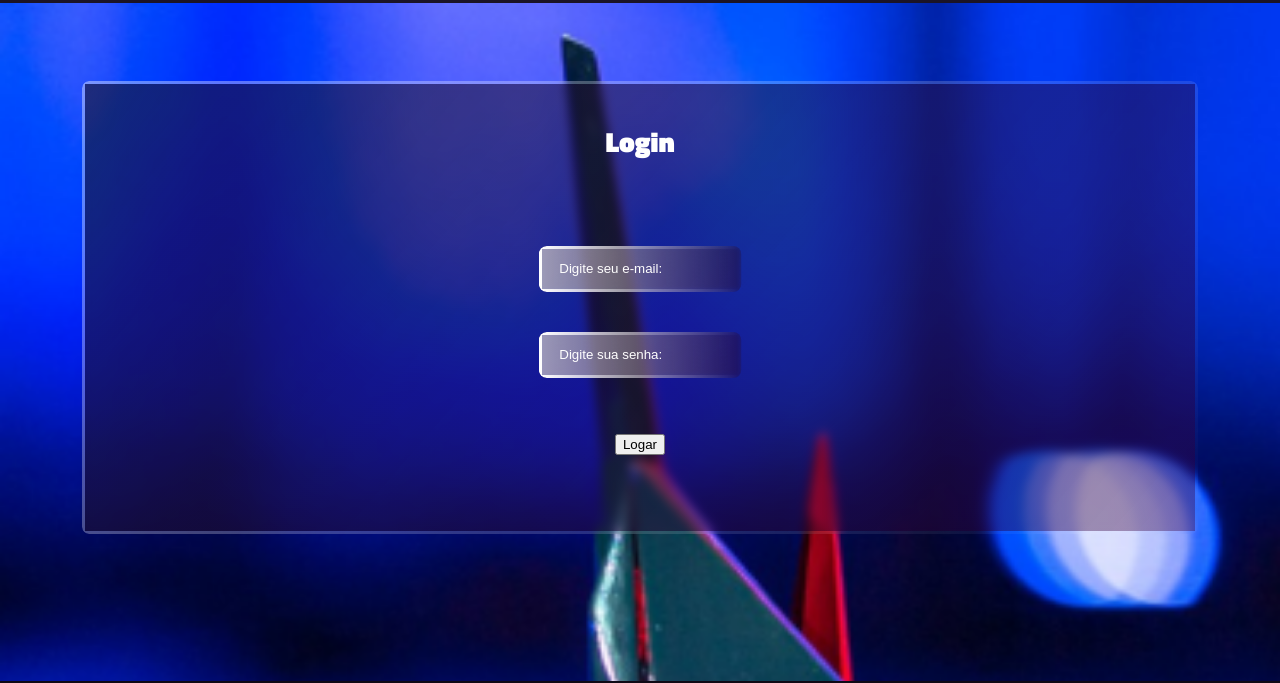
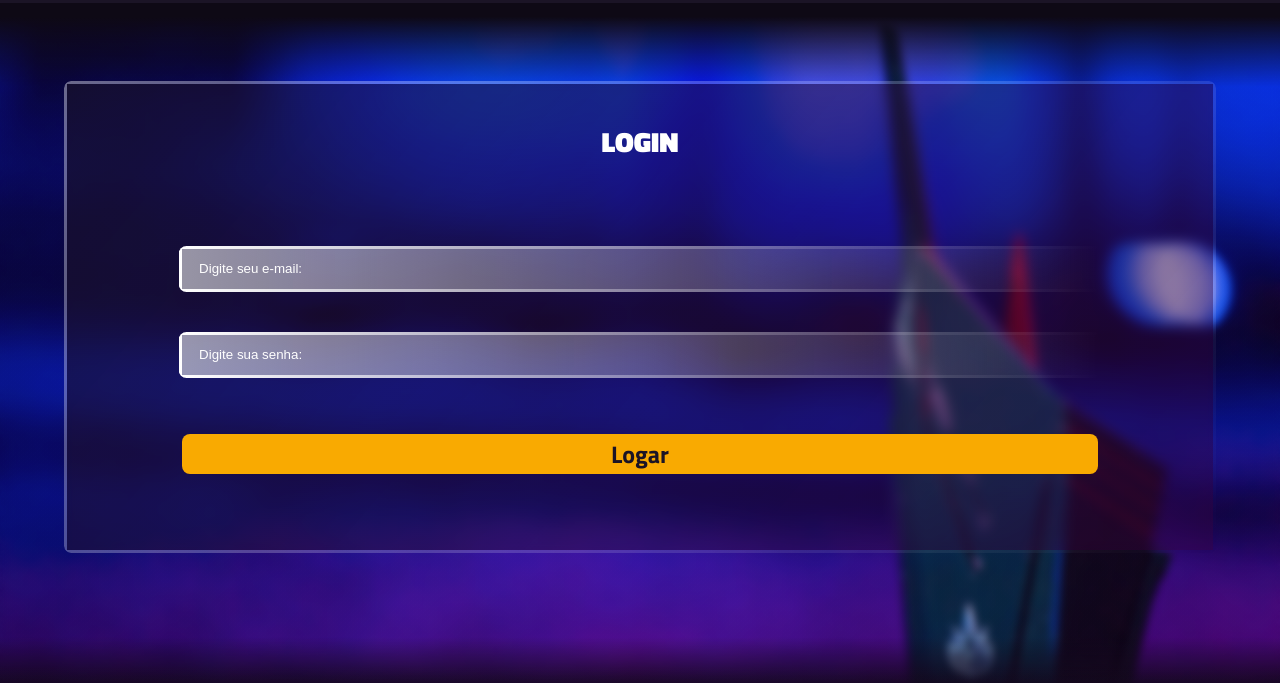
Before and after one commit to AllanR1991/senai-projetoGamer-htmlCssJs, a plain HTML site: page login.html in a window 1280 px wide. Shown: the part 137-820 px from the top of the page. Drawn offline with Linux system fonts and the light colour scheme; a web font is replaced by a local one.

Commit message:
fazedo blur na pagina login.

```diff
--- a/css/footer.css
+++ b/css/footer.css
@@ -127,7 +127,7 @@ footer::before {
     border-radius: 0px;
     padding: 0px;
     background-clip: padding-box;
-    backdrop-filter: blur(3px);
+    /* backdrop-filter: blur(3px); */
 }
 
 .footer-newsletter form {
--- a/css/sectionLogin.css
+++ b/css/sectionLogin.css
@@ -1,8 +1,20 @@
 .login {
+    position: relative;
     background-image: url(../assets/images/banner_login.png);
     background-repeat: no-repeat;
     background-size: cover;
-    padding: 78px 20px 147px 20px;
+    /* padding: 78px 20px 147px 20px; */
+    overflow: auto; /*No caso do colapso de margens, definir overflow: auto no elemento pai pode impedir que as margens do elemento filho colapsem com as margens do elemento pai.*/
+}
+
+.login::before {
+    position: absolute;
+    bottom: 0;
+    content: "";
+    background: linear-gradient(180deg, #0E0915 2%, rgba(67, 3, 99, 0.1) 12%),linear-gradient(0deg, #0E0915 0, rgba(67, 3, 99,0) 0),linear-gradient(0deg, #0E0915 1.51%, rgba(67, 3, 99, 0.03) 9%);
+    width: 100%;
+    backdrop-filter: blur(4px);
+    height: 100%;
 }
 
 .login__titulo{
@@ -10,9 +22,12 @@
     margin-bottom: 90px;
     font-family: var(--font-quarta);
     font-size:calc((28/16)*1em);
+    text-transform: uppercase;
 }
 
 .borda-card-login{
+    margin-top: 78px ;
+    margin-bottom: 147px;
     width: 100%;
     border: 3px solid;
     border-image: linear-gradient(135deg, rgba(255, 255, 255, 0.4), rgba(255, 255, 255, 0)) 1;
@@ -30,6 +45,11 @@
     flex-direction: column;
     align-items: center;
 }
+
+.login-container div{
+    width: 80%;
+}
+
 
 .login-container input{
     width: 100%;
@@ -55,4 +75,24 @@
 .login__button{
     margin-top: 56px;
     margin-bottom: 76px;
+    width: 80%;
+    height: 40px;
+    background-color: var(--color-principal);
+    border-radius: 8px;
+    border: none;
+    font-family: var(--font-terceira);
+    font-size: calc((24/16)*1em);
+    color: var(--background-color-principal);
 }
+
+@media screen and (min-width:834px){
+    .login {
+        background-image: url(../assets/images/banner_login-tablet.png);
+    }
+}
+
+@media screen and (min-width:1440px){
+    .login {
+        background-image: url(../assets/images/banner_login-desktop.png);
+    }
+}
--- a/login.html
+++ b/login.html
@@ -100,9 +100,8 @@
                     <form action="">
                         <div class="login-container">
                             <h1 class="login__titulo">Login</h1>
-                            <div class="input-gradient"><input class="login__email" type="email" name="" id=""
-                                    placeholder="Digite seu e-mail:"></div>
-                            <div class="input-gradient"><input class="login__pass" type="password" name="" id=""
+                            <div class="input-gradient"><input class="login__email" type="email" name=""                            placeholder="Digite seu e-mail:"></div>
+                            <div class="input-gradient"><input class="login__pass" type="password" name=""
                                     placeholder="Digite sua senha:"></div>
                             <button class="login__button" type="submit">Logar</button>
                         </div>
--- a/style.css
+++ b/style.css
@@ -56,7 +56,7 @@ body{
 
 
 .grid-layout{
-    max-width: 1440px;
+    /* max-width: 1440px; */
     margin: 0 auto;
     width: 90%;
     height: 100%;
```
Also changed, not shown: assets/images/banner_login-desktop.png (added), assets/images/banner_login-tablet.png (added).
